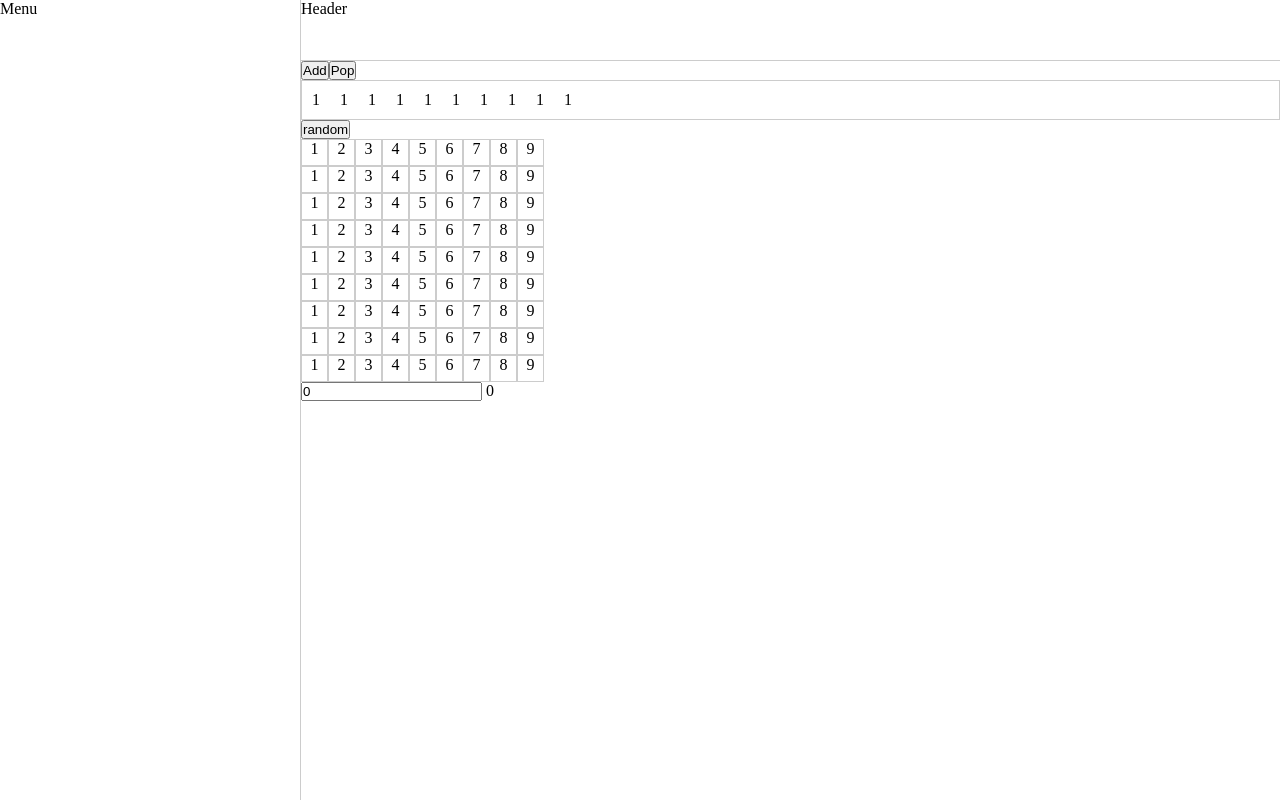
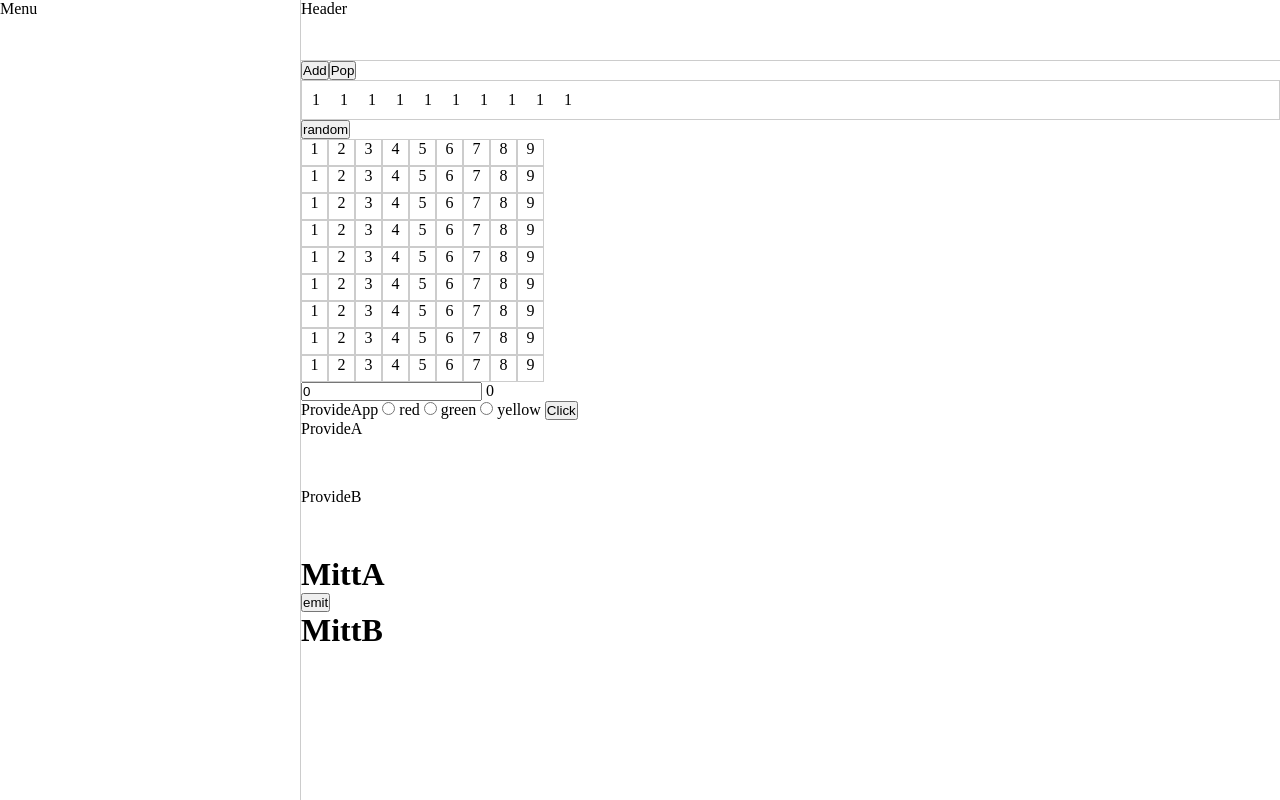
Before and after one commit to ELUM/vue3-reload-study, a Vue app: page / in a window 1280 px wide. Built offline with nearby package versions, Linux system fonts and the light colour scheme.

Commit message:
✨ feat: study mitt

```diff
--- a/package.json
+++ b/package.json
@@ -12,6 +12,7 @@
     "animate.css": "^4.1.1",
     "gsap": "^3.12.5",
     "lodash": "^4.17.21",
+    "mitt": "^3.0.1",
     "vue": "^3.4.21"
   },
   "devDependencies": {
--- a/src/layout/Content/index.vue
+++ b/src/layout/Content/index.vue
@@ -14,11 +14,31 @@
     <TransitionTest />
 
     <TransitionTweened />
+
+    ProvideApp
+
+    <label>
+      <input v-model="color" type="radio" name="color" value="red">
+      red
+    </label>
+    <label>
+      <input v-model="color" type="radio" name="color" value="green">
+      green
+    </label>
+    <label>
+      <input v-model="color" type="radio" name="color" value="yellow">
+      yellow
+    </label>
+    <button @click="click">Click</button>
+    <ProvideA />
+
+    <MittA />
+    <MittB />
   </div>
 </template>
 
 <script setup lang='ts'>
-import { reactive } from 'vue';
+import { provide, reactive, ref } from 'vue';
 import Father from '../../pages/Father&Child/Father.vue';
 import Dynamic from '../../pages/Components/Dynamic.vue';
 import TeleportBox from '@/pages/teleport/TeleportBox.vue';
@@ -26,6 +46,10 @@ import TransitionIndex from '@/pages/transition/index.vue'
 import TransitionGroups from '@/pages/transition/transition-groups.vue'
 import TransitionTest from '@/pages/transition/transitionTest.vue';
 import TransitionTweened from '@/pages/transition/transitionTweened.vue';
+import ProvideA from '@/pages/provide_inject/ProvideA.vue';
+import Bus from '@/utils/Bus';
+import MittA from '@/pages/mitt/MittA.vue';
+import MittB from '@/pages/mitt/MittB.vue';
 
 interface Tree {
   name: string
@@ -75,7 +99,17 @@ const tree = reactive<Tree[]>([
     ]
   }
 ])
-
+const color = ref()
+const click = () => {
+  Bus.emit('test', 1, 2)
+}
+Bus.on('test', (data: any,test:any) => {
+  console.log(data,test);
+})
+Bus.on('test',(data:any) => {
+  console.log(data);
+})
+provide('color', color)
 </script>
 
 <style scoped lang="scss">
--- a/src/main.ts
+++ b/src/main.ts
@@ -1,10 +1,21 @@
 import { createApp } from 'vue'
+import mitt from 'mitt'
 // import './style.css'
 import 'animate.css'
 import App from './App.vue'
 import Card from './pages/Components/Card.vue'
 import Tree from './pages/Components/Tree.vue'
 
+// 注入类型
+declare module 'vue' {
+  export interface ComponentCustomProperties {
+    $Bus: typeof Mitt
+  }
+}
+
+const Mitt = mitt()
+
 const app = createApp(App)
+app.config.globalProperties.$Bus = Mitt
 app.component('Card', Card).component('Tree',Tree)
 app.mount('#app')
--- /dev/null
+++ b/src/pages/mitt/MittA.vue
@@ -0,0 +1,24 @@
+<!--
+ * new vue file
+ * @author: Kinoteika
+ * @since: 2024-07-07
+ * MittA.vue
+-->
+<script setup lang="ts">
+import {getCurrentInstance} from 'vue'
+
+const instance = getCurrentInstance()
+
+const emit = () => {
+  instance?.proxy?.$Bus.emit('on-click','mitt')
+}
+</script>
+
+<template>
+  <div>
+    <h1>MittA</h1>
+    <button @click="emit">emit</button>
+  </div>
+</template>
+
+<style scoped></style>
--- /dev/null
+++ b/src/pages/mitt/MittB.vue
@@ -0,0 +1,25 @@
+<!--
+ * new vue file
+ * @author: Kinoteika
+ * @since: 2024-07-07
+ * MittB.vue
+-->
+<script setup lang="ts">
+import { getCurrentInstance } from 'vue';
+
+const instance = getCurrentInstance()
+
+instance?.proxy?.$Bus.on('on-click', (val) => {
+  console.log(val);
+})
+instance?.proxy?.$Bus.off('on-click')
+instance?.proxy?.$Bus.all.clear()
+</script>
+
+<template>
+  <div>
+    <h1>MittB</h1>
+  </div>
+</template>
+
+<style scoped></style>
--- /dev/null
+++ b/src/pages/provide_inject/ProvideA.vue
@@ -0,0 +1,25 @@
+<script lang="ts" setup>
+import ProvideB from './ProvideB.vue';
+import { Ref, inject } from 'vue'
+
+const color = inject<Ref<string>>('color')
+</script>
+
+<template>
+  <div>
+    ProvideA
+    <div class="box">
+
+    </div>
+    <ProvideB />
+  </div>
+</template>
+
+<style scoped>
+.box {
+  height: 50px;
+  width: 50px;
+  border: 1px sloid #ccc;
+  background-color: v-bind(color);
+}
+</style>
--- /dev/null
+++ b/src/pages/provide_inject/ProvideB.vue
@@ -0,0 +1,23 @@
+<script lang="ts" setup>
+import { Ref, inject } from 'vue'
+
+const color = inject<Ref<string>>('color')
+</script>
+
+<template>
+  <div>
+    ProvideB
+    <div class="box">
+
+    </div>
+  </div>
+</template>
+
+<style scoped>
+.box {
+  height: 50px;
+  width: 50px;
+  border: 1px sloid #ccc;
+  background-color: v-bind(color);
+}
+</style>
--- /dev/null
+++ b/src/utils/Bus.ts
@@ -0,0 +1,31 @@
+type BusClass = {
+  emit: (name: string) => void
+  on: (name: string, callBack: Function) => void
+}
+
+type ParamsKey = string | number | symbol
+
+type List = {
+  [ley: ParamsKey]: Function[]
+}
+
+class Bus implements BusClass {
+  list: List
+  constructor() {
+    this.list = {}
+    console.log(this.list);
+  }
+  emit(name: string,...args: any[]) {
+    let eventName: Function[] = this.list[name]
+    eventName.forEach(fn => {
+      fn.apply(this,args)
+    })
+  }
+  on(name: string, callBack: Function) {
+    let fn: Array<Function> = this.list[name] || []
+    fn.push(callBack)
+    this.list[name] = fn
+  }
+}
+
+export default new Bus()
```
Also changed, not shown: 1 other file (tests, documents, lock files or other folders).
